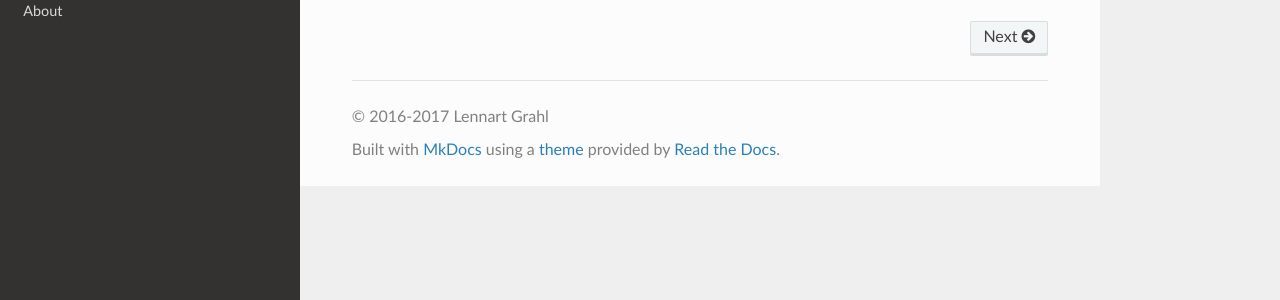
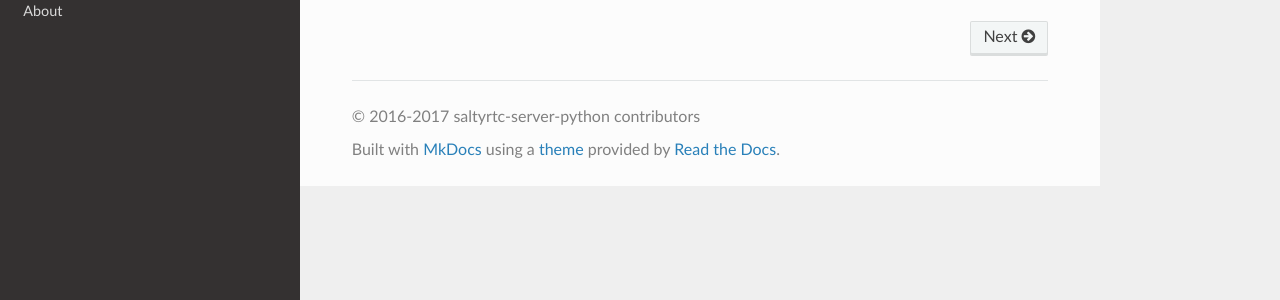
Before and after one commit to saltyrtc/saltyrtc-server-python, an MkDocs documentation site: the page built from docs/docs/index.md, in a window 1280 px wide. Shown: the part 331-631 px from the top of the page. Built offline with MkDocs 1.6.1, drawn with Linux system fonts in a browser that asks for light colours; nearby versions of some CDN libraries; old or Windows-style settings are respelled for this version of MkDocs.

Commit message:
Update author info

```diff
--- a/docs/mkdocs.yml
+++ b/docs/mkdocs.yml
@@ -1,7 +1,7 @@
 site_name: SaltyRTC Server
 site_description: Documentation for saltyrtc-server-python.
-site_author: Lennart Grahl
-copyright: © 2016-2017 Lennart Grahl
+site_author: Lennart Grahl, Danilo Bargen
+copyright: © 2016-2017 saltyrtc-server-python contributors
 theme: readthedocs
 repo_url: https://github.com/saltyrtc/saltyrtc-server-python
 edit_uri: edit/master/docs/docs/
```
